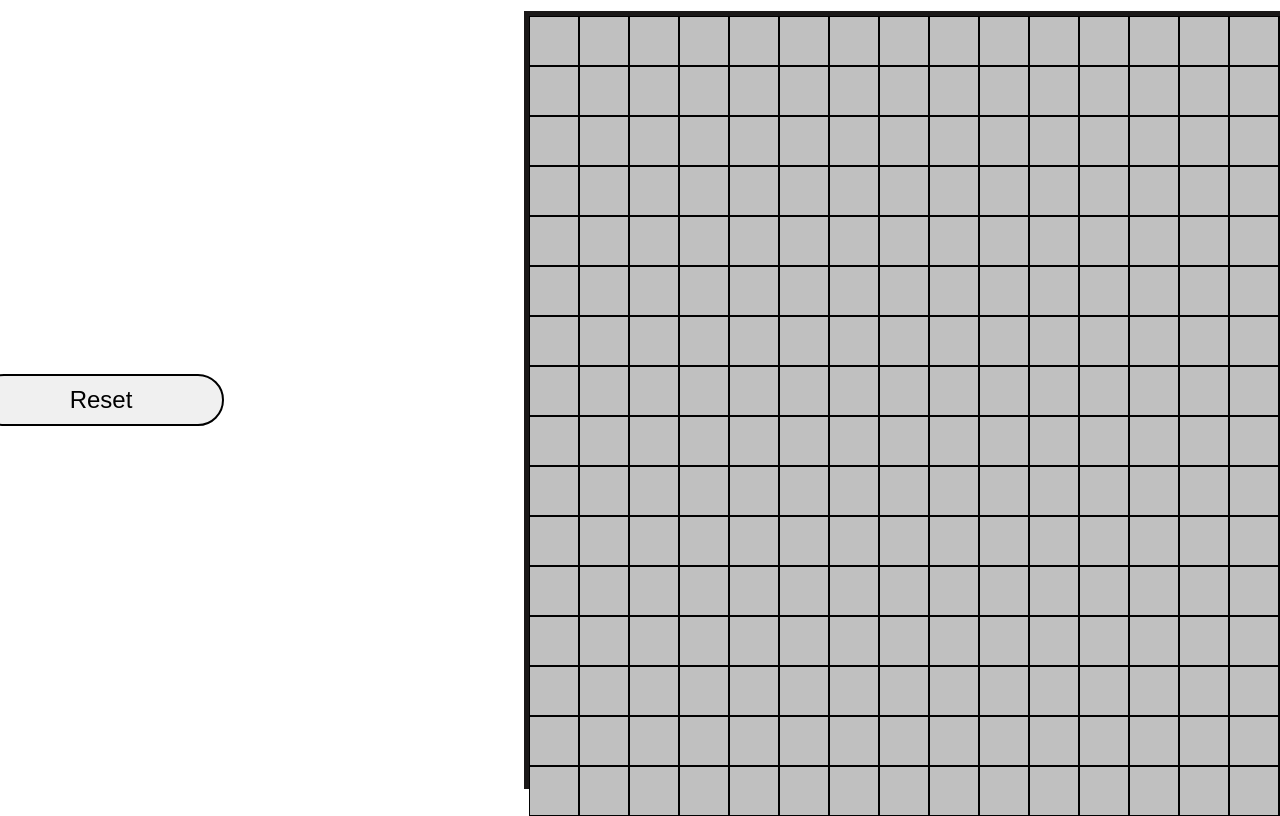
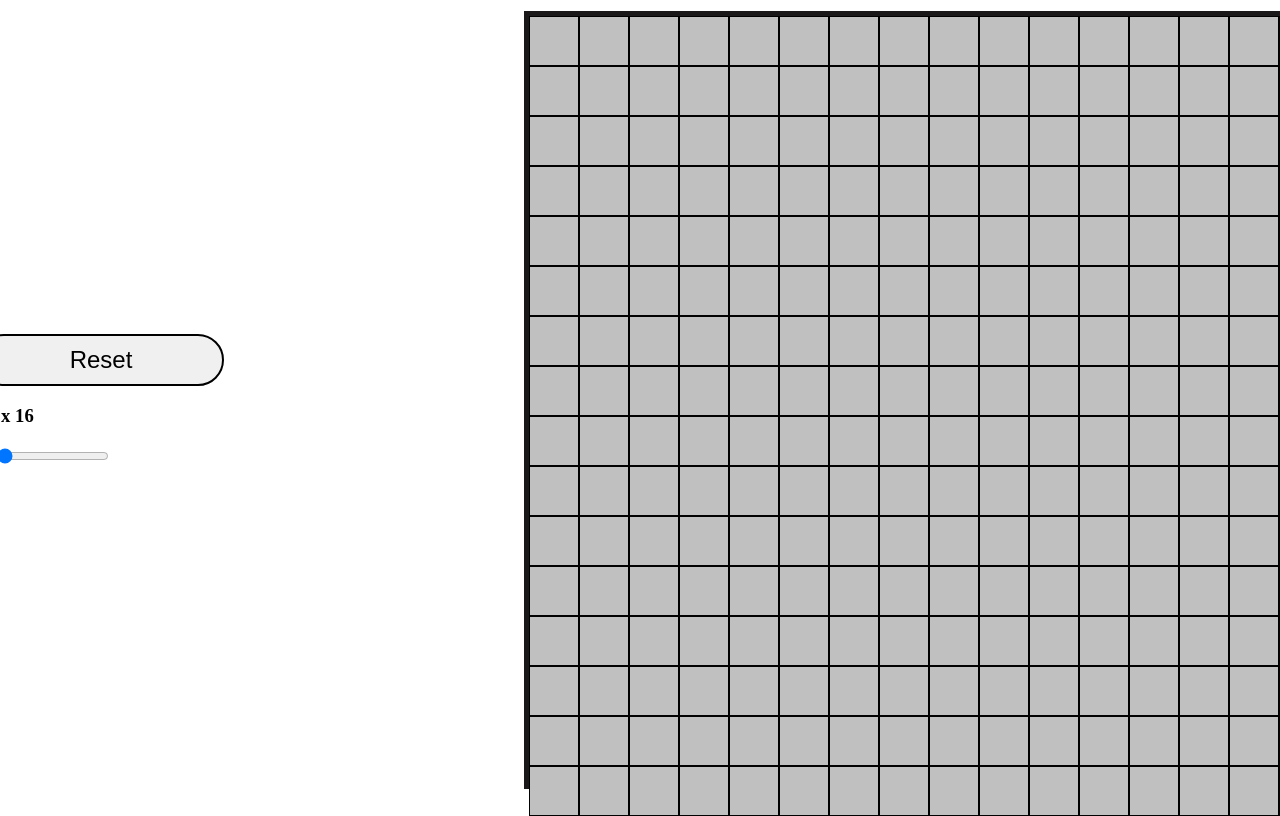
Before and after one commit to Clapzzy/Etch-a-sketch, a plain HTML site: page index.html in a window 1280 px wide. Shown: the top 816 px of the page. Drawn offline with Linux system fonts and the light colour scheme.

Commit message:
Slider to change canvas size

```diff
--- a/index.html
+++ b/index.html
@@ -11,6 +11,10 @@
     <div class="container">
       <div class="mods">
         <button class="reset">Reset</button>
+        <div class="slider_container">
+          <h3 id="output">16 x 16</h3>
+          <input type="range" min="1" max="100" value="16" id="slider" />
+        </div>
       </div>
     </div>
   </body>
```
